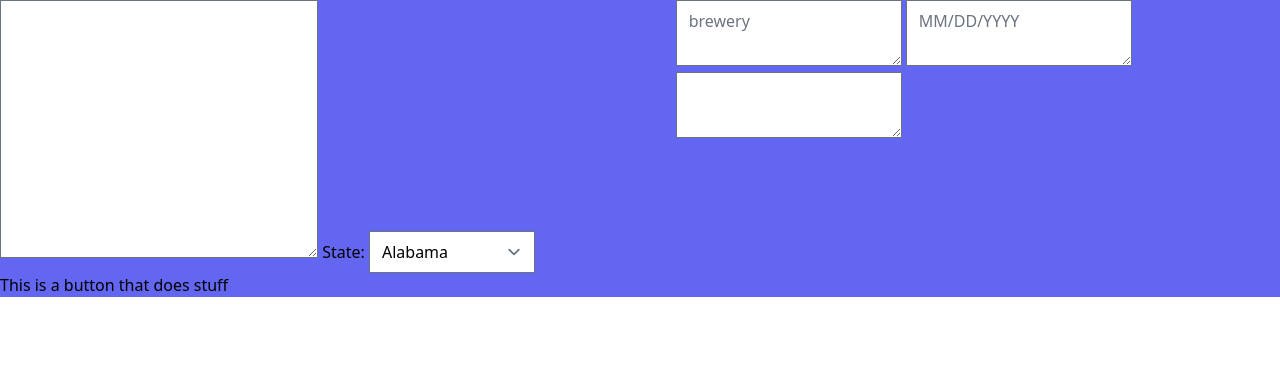
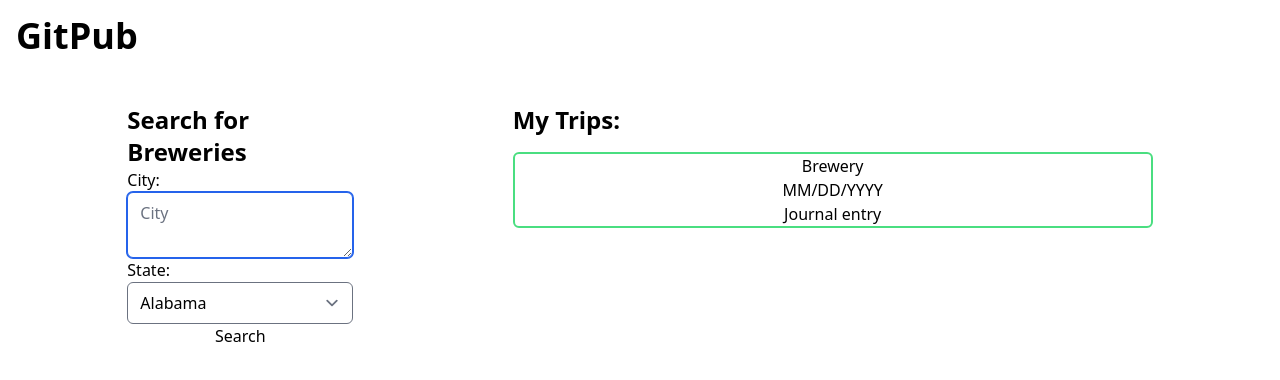
Before and after one commit to ppepin34/gitpub, a plain HTML site: page index.html in a window 1280 px wide. Drawn offline with nearby package versions, Linux system fonts and the light colour scheme; no server answers.

Commit message:
structure firmed up, some CSS applied

```diff
--- a/index.html
+++ b/index.html
@@ -1,5 +1,6 @@
 <!DOCTYPE html>
 <html lang="en">
+
 <head>
     <meta charset="UTF-8">
     <meta http-equiv="X-UA-Compatible" content="IE=edge">
@@ -11,21 +12,28 @@
     <!-- https://api.openbrewerydb.org/ -->
     <title>GitPub</title>
 </head>
+
 <body>
-    <header></header>
+    <header class="flex m-4">
+        <h1 class="text-4xl font-bold">GitPub</h1>
+    </header>
 
-    <main class="bg-indigo-500 flex columns-2 sm;columns-1">
-        <div id="search-bar-area">
-            <form id="searchbar">
-                <textarea name="" id="" cols="30" rows="10"></textarea>
+    <main class="flex flex-wrap justify-evenly">
+        <div class="m-8 basis-1 w-full m:w-2/5" id="search-bar-area">
+            <h2 class="text-2xl font-bold">Search for Breweries</h2>
+
+            <form class="flex flex-col justify-evenly min-w-full" id="searchbar">
+                <label for="city">City:</label>
+                <textarea class="rounded-md" name="city" id="city" placeholder="City" required autofocus></textarea>
                 <label for="states">State:</label>
-                <select name="state" id="state">
+                <select class="rounded-md" name="state" id="state" required>
                     <option value="alabama">Alabama</option>
                     <option value="alaska">Alaska</option>
                     <option value="arkansas">Arkansas</option>
                     <option value="california">California</option>
                     <option value="colorado">Colorado</option>
                     <option value="delaware">Delaware</option>
+                    <option value="district_of_columbia">District of Columbia</option>
                     <option value="florida">Florida</option>
                     <option value="georgia">Georgia</option>
                     <option value="hawaii">Hawaii</option>
@@ -38,22 +46,52 @@
                     <option value="maine">Maine</option>
                     <option value="maryland">Maryland</option>
                     <option value="massachusetts">Massachusetts</option>
+                    <option value="michigan">Michigan</option>
+                    <option value="minnesota">Minnesota</option>
+                    <option value="mississippi">Mississippi</option>
+                    <option value="missouri">Missouri</option>
+                    <option value="montana">Montana</option>
+                    <option value="nebraska">Nebraska</option>
+                    <option value="nevada">Nevada</option>
+                    <option value="new_hampshire">New Hampshire</option>
+                    <option value="new_jersey">New Jersey</option>
+                    <option value="new_mexico">New Mexico</option>
+                    <option value="new_york">New York</option>
+                    <option value="north_carolina">North Carolina</option>
+                    <option value="north_dakota">North Dakota</option>
+                    <option value="ohio">Ohio</option>
+                    <option value="oklahoma">Oklahoma</option>
+                    <option value="oregon">Oregon</option>
+                    <option value="pennsylvania">Pennsylvania</option>
+                    <option value="rhode_island">Rhode Island</option>
+                    <option value="south_carolina">South Carolina</option>
+                    <option value="tennessee">Tennessee</option>
+                    <option value="texas">Texas</option>
+                    <option value="utah">Utah</option>
+                    <option value="vermont">Vermont</option>
+                    <option value="virginia">Virginia</option>
+                    <option value="washington">Washington</option>
+                    <option value="west_virginia">West Virginia</option>
+                    <option value="wisconsin">Wisconsin</option>
+                    <option value="wyoming">Wyoming</option>
                 </select>
-                <button id="randombullshitgo" class="rounded-md bg-slate">This is a button that does stuff</button>
+                <button id="search" class="rounded-md bg-slate">Search</button>
             </form>
 
         </div>
-        <div id="journal-container">
-            <form id="journal-1">
+        <div class="flex flex-col m-8 basis-1 min-w-[50%]" id="journal-container">
+            <h2 class="text-2xl font-bold">My Trips:</h2>
+            <div class="flex flex-col mt-4 w-full border-solid border-green-400 border-2 rounded-md" id="journal-1">
                 <!-- to become <p> that changes on click for editing and dynamic generation purposes-->
-                <textarea id="brewery" placeholder="brewery"></textarea>
-                <textarea id="date" placeholder="MM/DD/YYYY" autocomplete="off"></textarea>
-                <textarea id="journalentry"></textarea>
-            </form>
+                <p class="rounded m-auto" >Brewery</p>
+                <p class="rounded m-auto">MM/DD/YYYY</p>
+                <p class="rounded m-auto">Journal entry</p>
+            </div>
         </div>
     </main>
     <footer></footer>
 </body>
 <script src="https://cdnjs.cloudflare.com/ajax/libs/jquery/3.6.0/jquery.min.js"></script>
 <script src="./assets/js/script.js"></script>
+
 </html>
```
